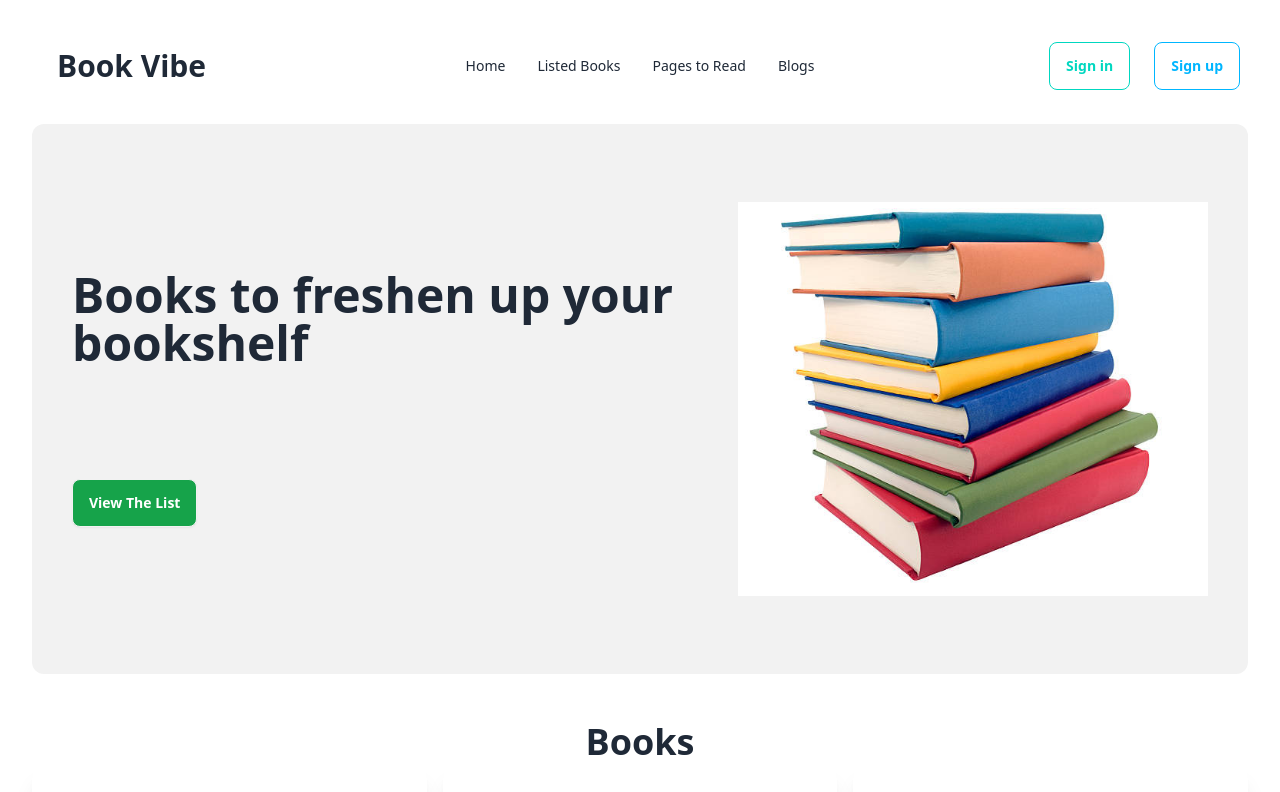
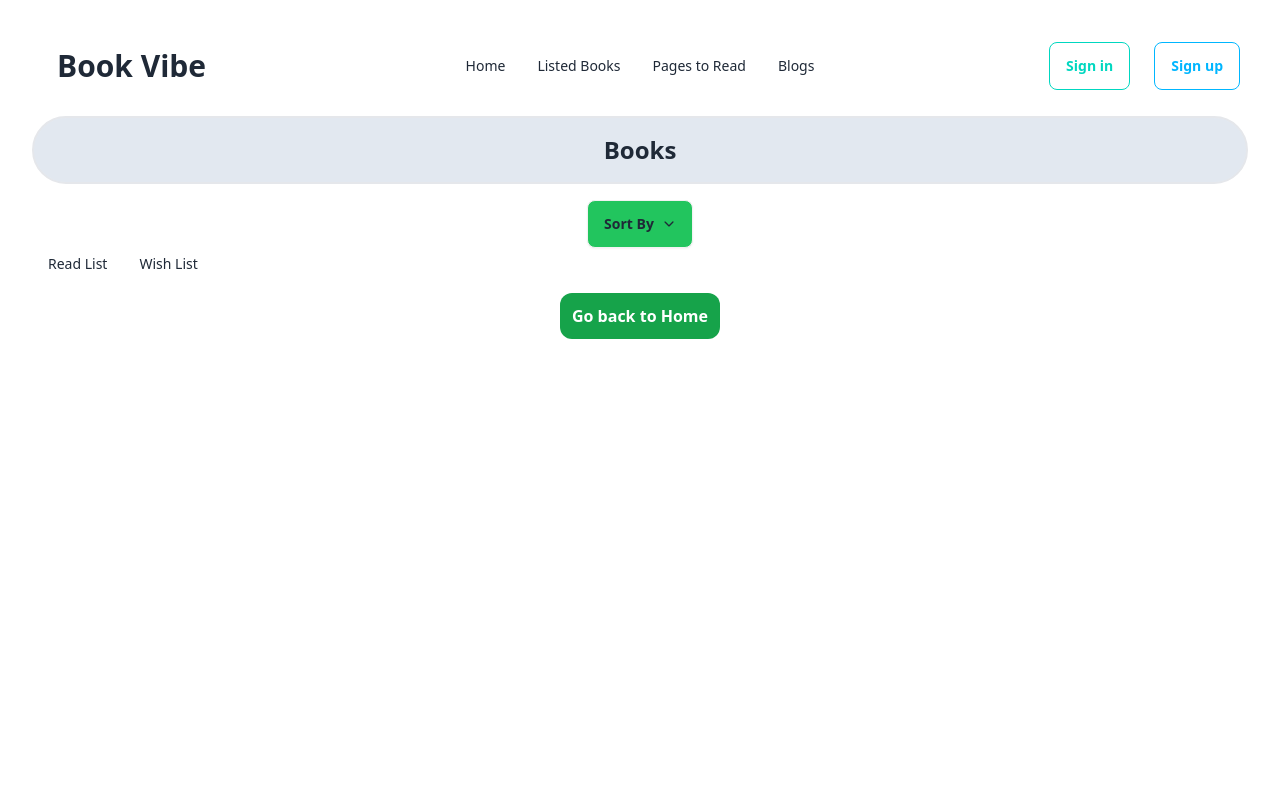
Before and after one commit to SanjidaOSD/assignment-8-books-vibe, a React (Vite) app: page /list in a window 1280 px wide. Shown: the top 792 px of the page. Built offline with nearby package versions, Linux system fonts and the light colour scheme; grey boxes are pictures that could not be loaded.

Commit message:
created tabs

```diff
--- a/src/Components/Home/Home.jsx
+++ b/src/Components/Home/Home.jsx
@@ -13,7 +13,7 @@ const Home = () => {
                     <img className="h-[394px]" src={BookImg} />
                     <div className="md:text-start">
                         <h1 className="text-5xl font-bold">Books to freshen up your bookshelf</h1>
-                        <Link to={'/list'} className="btn bg-green-600 mt-16 md:mt-28 text-white font-bold">View The List</Link>
+                        <Link to='/list' className="btn bg-green-600 mt-16 md:mt-28 text-white font-bold">View The List</Link>
                     </div>
                 </div>
             </div>
--- a/src/Components/ListedBooks/ListedBooks.jsx
+++ b/src/Components/ListedBooks/ListedBooks.jsx
@@ -1,15 +1,13 @@
 
-import { Link, Outlet } from "react-router-dom";
+import { Link } from "react-router-dom";
 import { IoIosArrowDown } from "react-icons/io";
-import BookList from "../BookList/BookList";
-import WishList from "../WishList/WishList";
 import { useState } from "react";
 
 
 
 const ListedBooks = () => {
 
-    const [tabIndex , setTabIndex] = useState(0);
+    const [tabIndex, setTabIndex] = useState(0);
 
 
 
@@ -22,24 +20,16 @@ const ListedBooks = () => {
             <button className="btn bg-green-500">Sort By<IoIosArrowDown /></button>
 
 
-            <div role="tablist" className="text-left tabs-lifted">
-                <Link to=''
-                onClick={() => setTabIndex(0)}
-                 role="tab" className={`tab ${tabIndex === 0 ? 'tab-active' : 'tab'}`}>Read List</Link>
+            <div role="tablist" className="text-left">
                 <Link
-                to= '/wish'
-                 onClick={() => setTabIndex(1)}
-                role="tab" className={`tab ${tabIndex === 1 ? 'tab-active' : 'tab'}`}>Wish List</Link>
+                    onClick={() => setTabIndex(0)}
+                    role="tab" className={`tab ${tabIndex === 0 ? 'tab-active' : 'tab'}`}>Read List</Link>
+                <Link
+                    // to="/wish"
+                    onClick={() => setTabIndex(1)}
+                    role="tab" className={`tab ${tabIndex === 1 ? 'tab-active' : 'tab'}`}>Wish List</Link>
+            {/* <Outlet></Outlet> */}
             </div>
-            <Outlet></Outlet>
-            {/* <div className="text-left">
-                 <Link to='/readList' className="border-black border-l-2 border-t-2 p-2 font-bold">Read Books</Link>
-                 <Link to='/wishList' className="border-black border-l-2 border-b-2 p-2 font-bold">Wish List</Link>
-
-            </div> */}
-
-
-
             <div className="mt-6">
                 <Link className="bg-green-600 p-3 rounded-xl text-white font-bold" to='/home'>Go back to Home</Link>
             </div>
--- a/src/Components/ReadList/ReadList.jsx
+++ b/src/Components/ReadList/ReadList.jsx
@@ -3,7 +3,7 @@
 const ReadList = () => {
     return (
         <div>
-            <h1> Readdd listtt</h1>
+            <h1> Read list</h1>
         </div>
     );
 };
--- a/src/Components/Root/Root.jsx
+++ b/src/Components/Root/Root.jsx
@@ -7,7 +7,7 @@ const Root = () => {
     return (
         <div>
             <Header></Header>
-            <Home></Home>
+            {/* <Home></Home> */}
             <Outlet></Outlet>
         </div>
     );
--- a/src/main.jsx
+++ b/src/main.jsx
@@ -13,9 +13,9 @@ import ReadPages from './Components/ReadPages/ReadPages.jsx';
 import Blogs from './Components/Blogs/Blogs.jsx';
 import ErrorPage from './Components/ErrorPage/ErrorPage.jsx';
 import BookDetails from './Components/BookDetails/BookDetails.jsx';
-import BookList from './Components/BookList/BookList.jsx';
+// import BookList from './Components/BookList/BookList.jsx';
 import WishList from './Components/WishList/WishList.jsx';
-import ReadList from './Components/ReadList/ReadList.jsx';
+// import BookList from './Components/BookList/BookList.jsx';
 
 
 
@@ -30,19 +30,12 @@ const router = createBrowserRouter([
         element: <Home></Home>,
       },
       {
+        path: '/',
+        element: <Home></Home>,
+      },
+      {
         path:'./books',
         element:<ListedBooks></ListedBooks>,
-        children: [
-          {
-            index: true,
-            element:<ReadList></ReadList>,
-          },
-          {
-           path: 'wish',
-            element:<WishList></WishList>
-          },
-
-        ],
       },
       {
         path:'/read',
@@ -62,10 +55,10 @@ const router = createBrowserRouter([
         element:<ListedBooks></ListedBooks>,
         loader:() => fetch('/book.json')
       },
-      {
-        path:"/readList",
-        element: <BookList></BookList>
-      },
+      // {
+      //   path:"/readList",
+      //   element: <BookList></BookList>
+      // },
       {
         path:'/wishList',
         element:<WishList></WishList>
```
